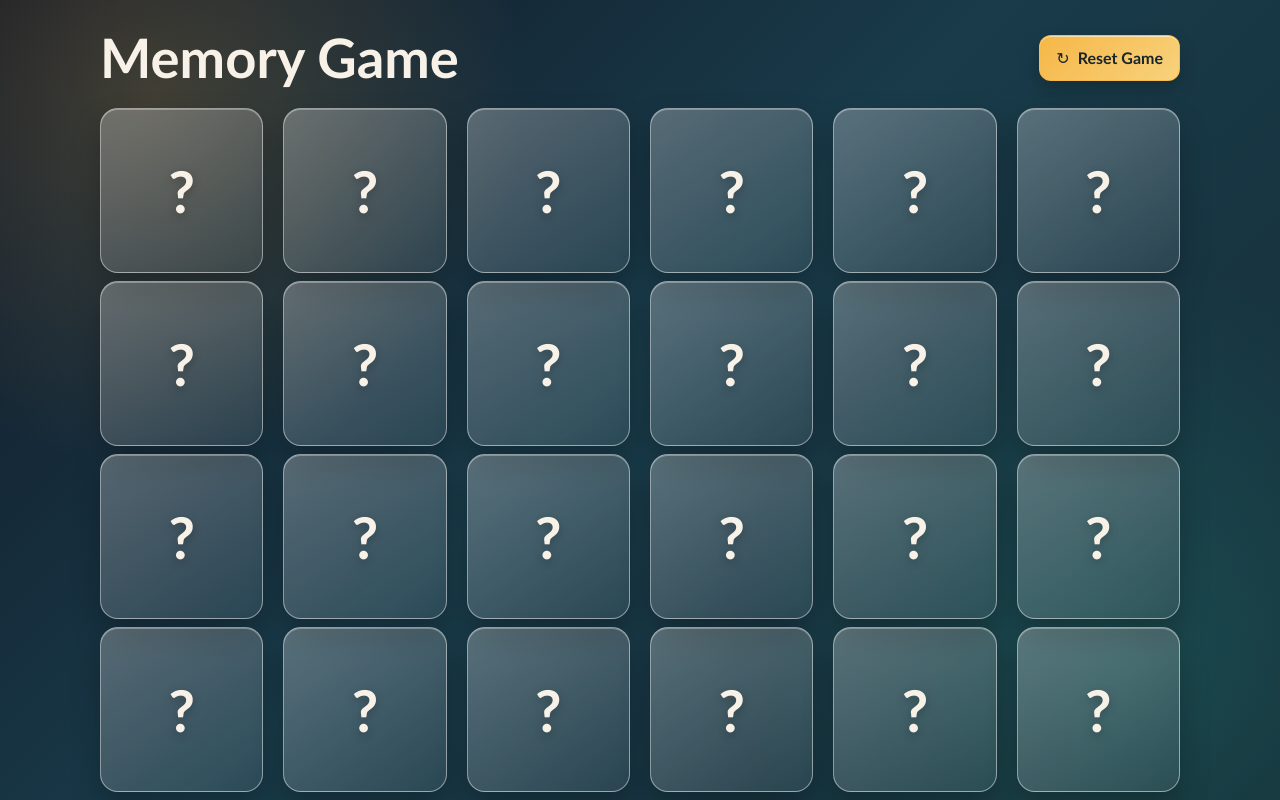
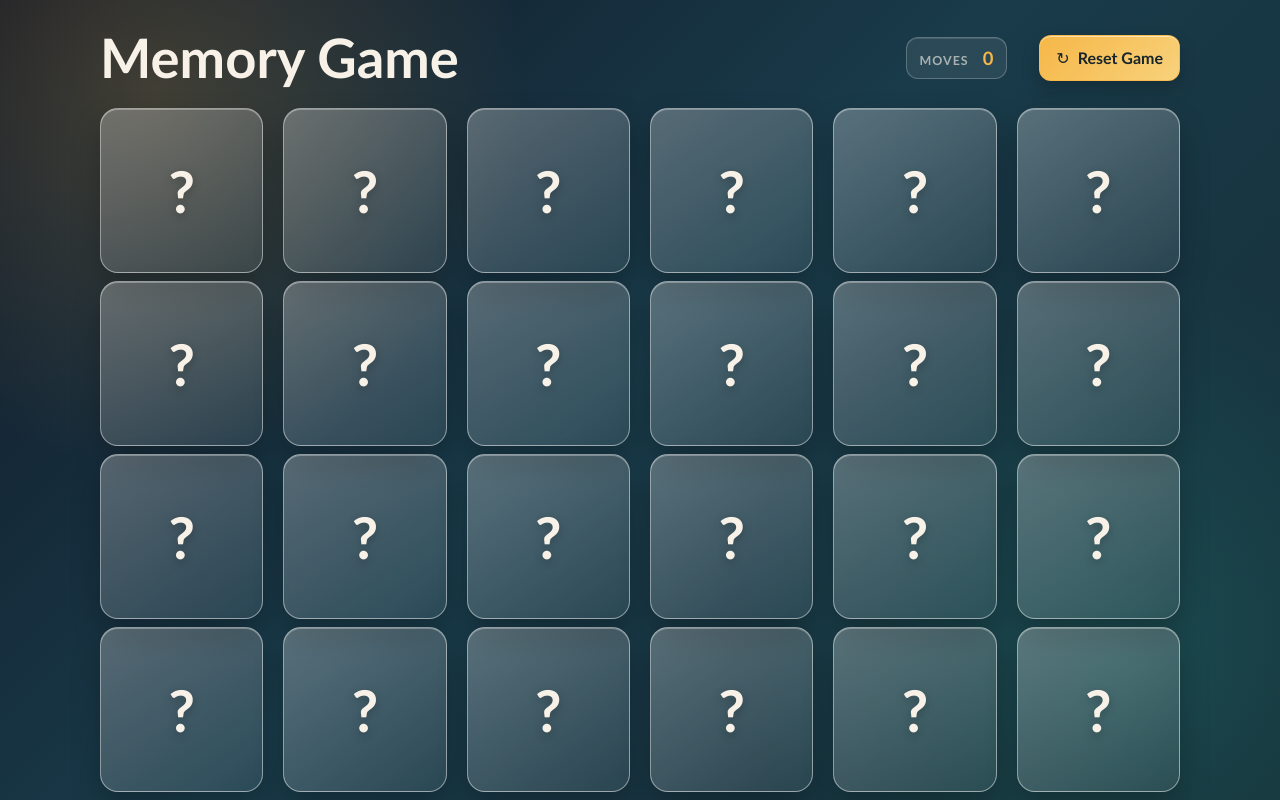
Before and after one commit to Einstein023/Memory-game, a React (Vite) app: page / in a window 1280 px wide. Built offline with nearby package versions, Linux system fonts and the light colour scheme.

Commit message:
feat: add move counter to track player moves during the game

```diff
--- a/src/App.css
+++ b/src/App.css
@@ -34,6 +34,36 @@
   font-size: clamp(2rem, 5vw, 3.4rem);
   letter-spacing: 0;
   line-height: 0.95;
+}
+
+.move-counter {
+  display: inline-flex;
+  align-items: baseline;
+  gap: 0.55rem;
+  margin: 0 0 0 auto;
+  border: 1px solid rgba(255, 255, 255, 0.24);
+  border-radius: 12px;
+  padding: 0.55rem 0.8rem;
+  color: rgba(247, 241, 232, 0.72);
+  background: rgba(255, 255, 255, 0.08);
+  box-shadow: inset 0 1px rgba(255, 255, 255, 0.12);
+  backdrop-filter: blur(10px);
+  font-size: 0.78rem;
+  font-weight: 700;
+  white-space: nowrap;
+}
+
+.move-counter-label {
+  color: rgba(247, 241, 232, 0.62);
+  letter-spacing: 0.08em;
+  text-transform: uppercase;
+}
+
+.move-counter strong {
+  min-width: 1.5ch;
+  color: #f6b748;
+  font-size: 1.15rem;
+  text-align: right;
 }
 
 .reset-button {
@@ -150,6 +180,11 @@
     width: 100%;
   }
 
+  .move-counter {
+    align-self: flex-start;
+    margin: 0;
+  }
+
   .memory-board {
     grid-template-columns: repeat(4, minmax(64px, 1fr));
     grid-template-rows: repeat(6, minmax(0, 1fr));
--- a/src/App.jsx
+++ b/src/App.jsx
@@ -13,6 +13,7 @@ function App() {
   const [matched, setMatched] = useState([]);
   const [flipped, setFlipped] = useState([]);
   const [shuffleVersion, setShuffleVersion] = useState(0);
+  const [clickCount, setClickCount] = useState(0);
 
   const handleCardClick = (cardId) => {
     if (flipped.length === 2 || flipped.includes(cardId) || matched.includes(cardId)) return;
@@ -21,6 +22,7 @@ function App() {
     setFlipped(newFlipped);
 
     if (newFlipped.length === 2) {
+      setClickCount(prevCount => prevCount + 1);
       const [firstCardId, secondCardId] = newFlipped;
       const firstCard = cards.find(card => card.id === firstCardId);
       const secondCard = cards.find(card => card.id === secondCardId);
@@ -41,12 +43,17 @@ function App() {
     setShuffleVersion(version => version + 1);
   };
 
+
   return (
     <main className="memory-game">
       <header className="game-header">
         <div className="game-heading">
           <h1>Memory Game</h1>
         </div>
+        <p className="move-counter" aria-live="polite">
+          <span className="move-counter-label">Moves</span>
+          <strong>{clickCount}</strong>
+        </p>
         <button className="reset-button" type="button" onClick={handleReset}>
           <span aria-hidden="true">↻</span>
           <span>Reset Game</span>
```
